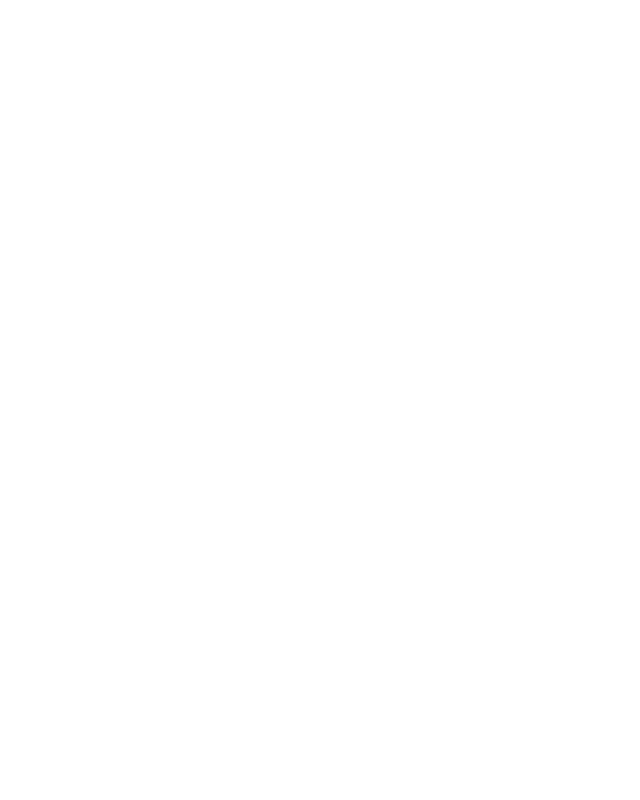
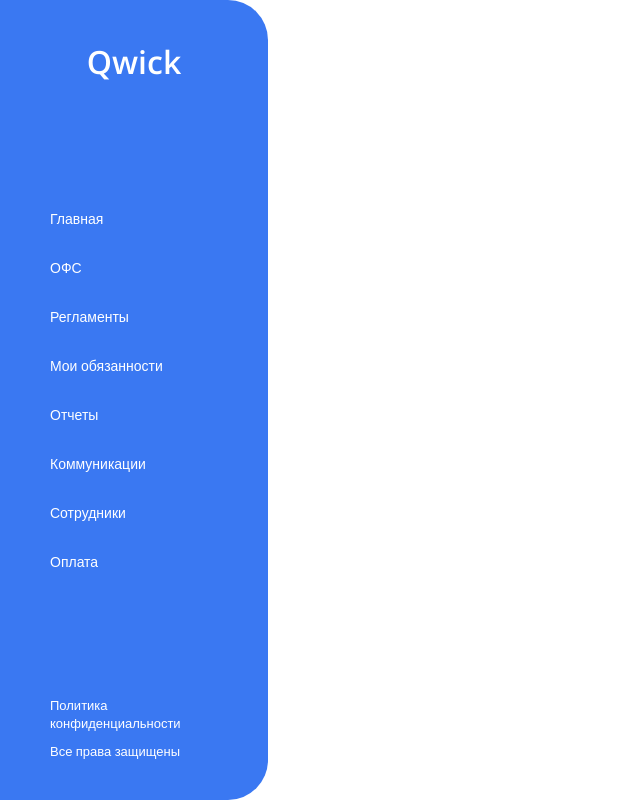
Before and after one commit to SoloProger/qwick, an Angular app: page / in a window 1280 px wide. Shown: the whole page, without its empty margins (0-640 px from the left). Built offline with nearby package versions, Linux system fonts and the light colour scheme.

Commit message:
flash: добавила изменения в верстку профиля

```diff
--- a/package.json
+++ b/package.json
@@ -3,7 +3,7 @@
   "version": "0.0.0",
   "scripts": {
     "ng": "ng",
-    "start": "ng serve",
+    "start": "ng serve --host 0.0.0.0",
     "build": "ng build",
     "watch": "ng build --watch --configuration development",
     "test": "ng test",
--- a/src/app/app.component.html
+++ b/src/app/app.component.html
@@ -1,7 +1,7 @@
-<router-outlet></router-outlet>
-<!-- <section class="bg-sidebar wp-268">
-  <p class="p-logo">Qwick</p>
-  <ul class="list-none li flex-col gap-34">
+<!-- <router-outlet></router-outlet> -->
+<section class="flex-col jc-space sidebar wp-268 h-vh-100 p-y-40 p-x-50">
+  <p class="text-center fs-32 fw-6 t-w-color">Qwick</p>
+  <ul class="list-none flex-col gap-30 fs-14 t-w-color">
     <li>Главная</li>
     <li>ОФС</li>
     <li>Регламенты</li>
@@ -11,8 +11,8 @@
     <li>Сотрудники</li>
     <li>Оплата</li>
   </ul>
-  <div class="flex-col gap-10 p-x-40 p-y-190">
+  <div class="flex-col gap-10 fs-13 t-w-color">
     <p>Политика конфиденциальности</p>
     <p>Все права защищены</p>
   </div>
-</section> -->
+</section>
--- a/src/app/app.component.scss
+++ b/src/app/app.component.scss
@@ -1,15 +1,8 @@
-.bg-sidebar {
+.sidebar {
   background-color: #3a78f2;
   border: none;
   border-top-right-radius: 40px;
   border-bottom-right-radius: 40px;
-}
-
-.p-logo {
-  font-size: 30px;
-  font-weight: 600;
-  padding: 50px 84px;
-  color: #fff;
 }
 
 .li {
--- a/src/styles.scss
+++ b/src/styles.scss
@@ -48,6 +48,7 @@
 
 body {
   font-family: "Open Sans", sans-serif;
+  overflow: hidden;
 }
 
 .list-none{
--- a/src/styles/colors/_text.scss
+++ b/src/styles/colors/_text.scss
@@ -1,17 +1,12 @@
 .bl-color {
   color: #4f8be4;
 }
-@for $count from 0 through 50 {
-  .fs-#{$count} {
-    font-size: 1px * $count;
-  }
-}
 
-.t-w{
-  font-weight: 800;
+.t-w-color {
+  color: $white;
 }
 
 .t-input::placeholder {
-  color: #A9ABBA;
+  color: #a9abba;
   opacity: 0.4;
 }
--- a/src/styles/text/_style.scss
+++ b/src/styles/text/_style.scss
@@ -1,6 +1,5 @@
 @import "_mixins.scss";
 @import "../colors";
-
 
 .text-decor-none {
   text-decoration: none;
@@ -17,3 +16,15 @@
 .text-end {
   text-align: end;
 }
+
+@for $count from 0 through 50 {
+  .fs-#{$count} {
+    font-size: 1px * $count;
+  }
+}
+
+@for $count from 0 through 9 {
+  .fw-#{$count} {
+    font-weight: 100 * $count;
+  }
+}
```
